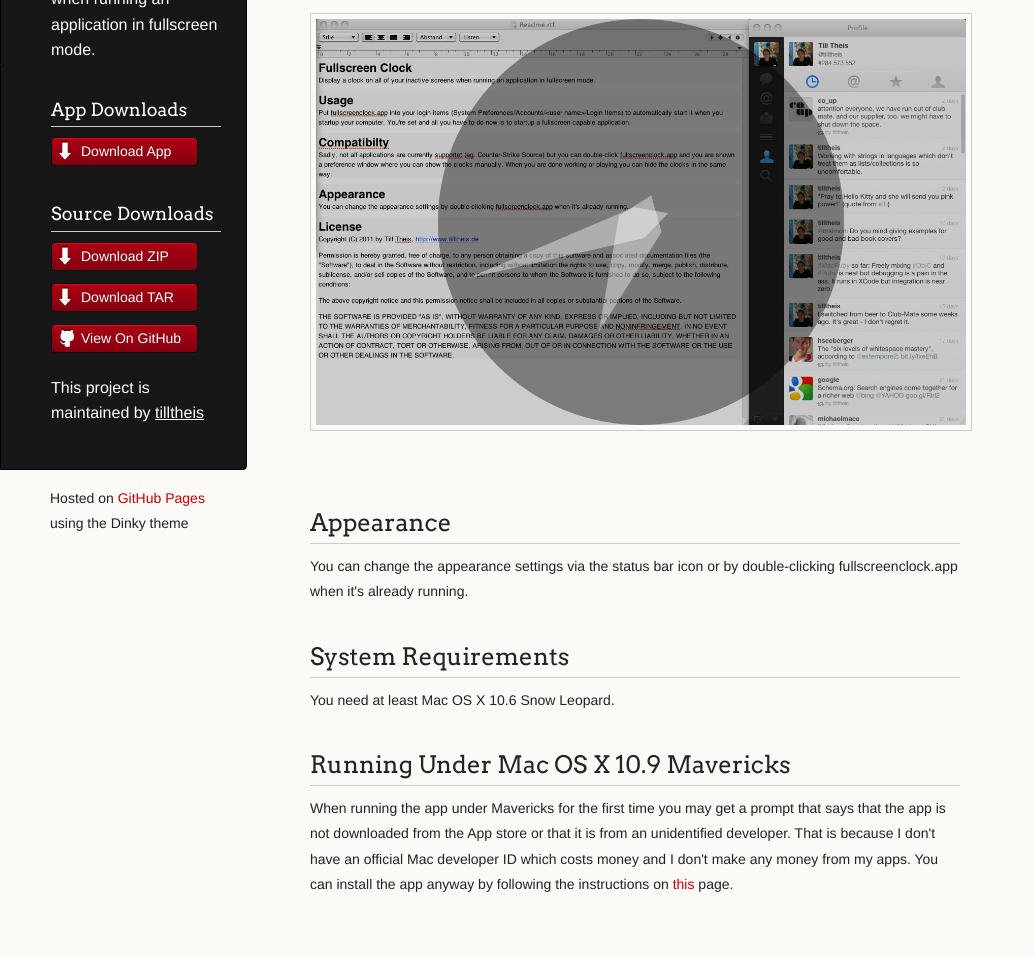
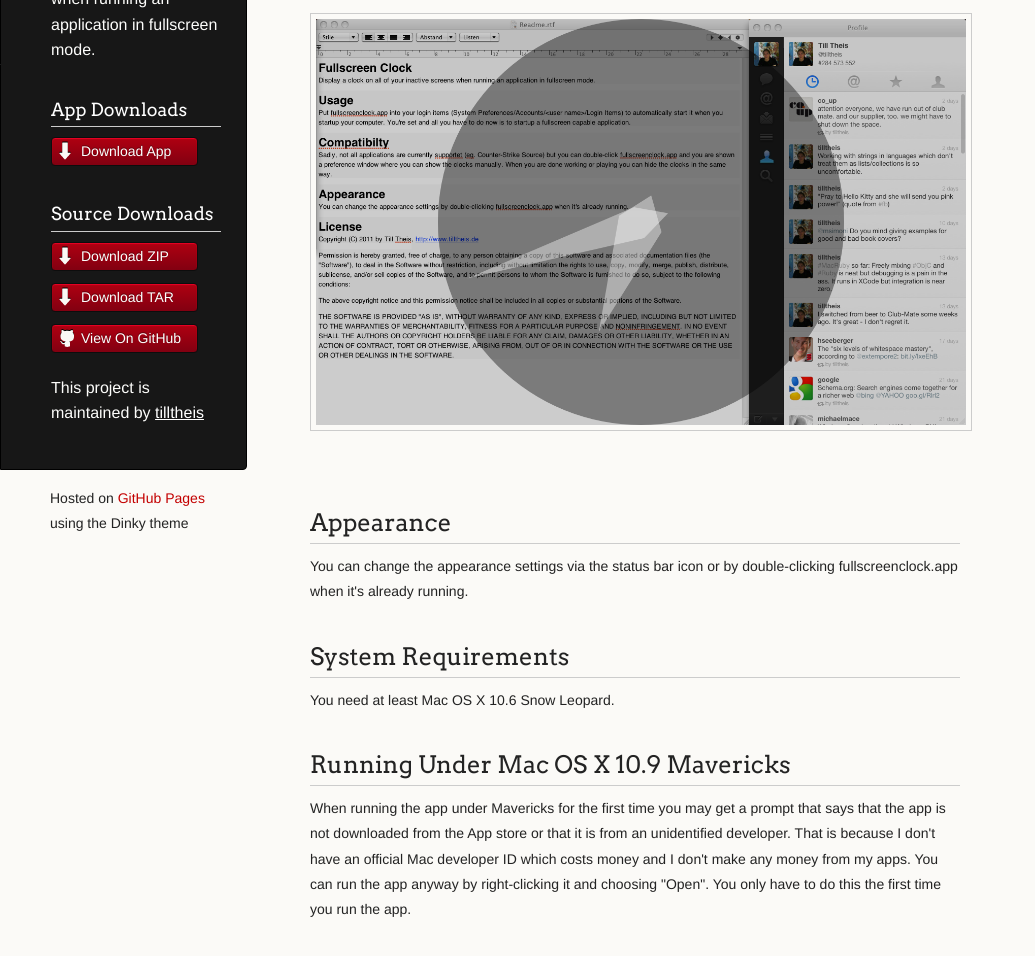
Before and after one commit to tilltheis/fullscreenclock, a plain HTML site: page index.html in a window 1280 px wide. Shown: the part 232-1188 px from the top of the page, without its empty margins (0-1035 px from the left). Drawn offline with Linux system fonts and the light colour scheme.

Commit message:
improve message for "running under mavericks"

```diff
--- a/index.html
+++ b/index.html
@@ -60,7 +60,7 @@
 
 <h2>Running Under Mac OS X 10.9 Mavericks</h2>
 
-<p>When running the app under Mavericks for the first time you may get a prompt that says that the app is not downloaded from the App store or that it is from an unidentified developer. That is because I don't have an official Mac developer ID which costs money and I don't make any money from my apps. You can install the app anyway by following the instructions on <a href="http://support.apple.com/kb/ht5290">this</a> page.</p>
+<p>When running the app under Mavericks for the first time you may get a prompt that says that the app is not downloaded from the App store or that it is from an unidentified developer. That is because I don't have an official Mac developer ID which costs money and I don't make any money from my apps. You can run the app anyway by right-clicking it and choosing "Open". You only have to do this the first time you run the app.</p>
 
       </section>
       <footer>
```
